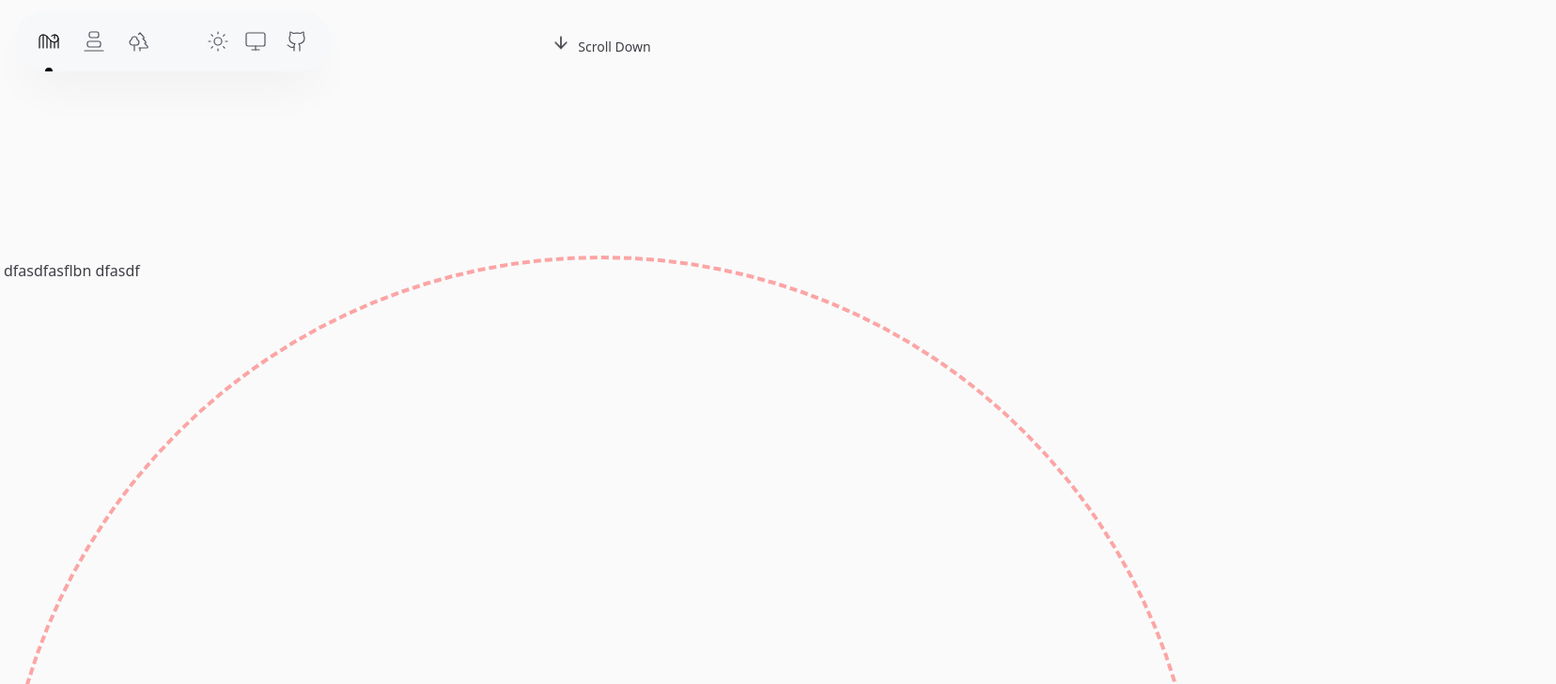
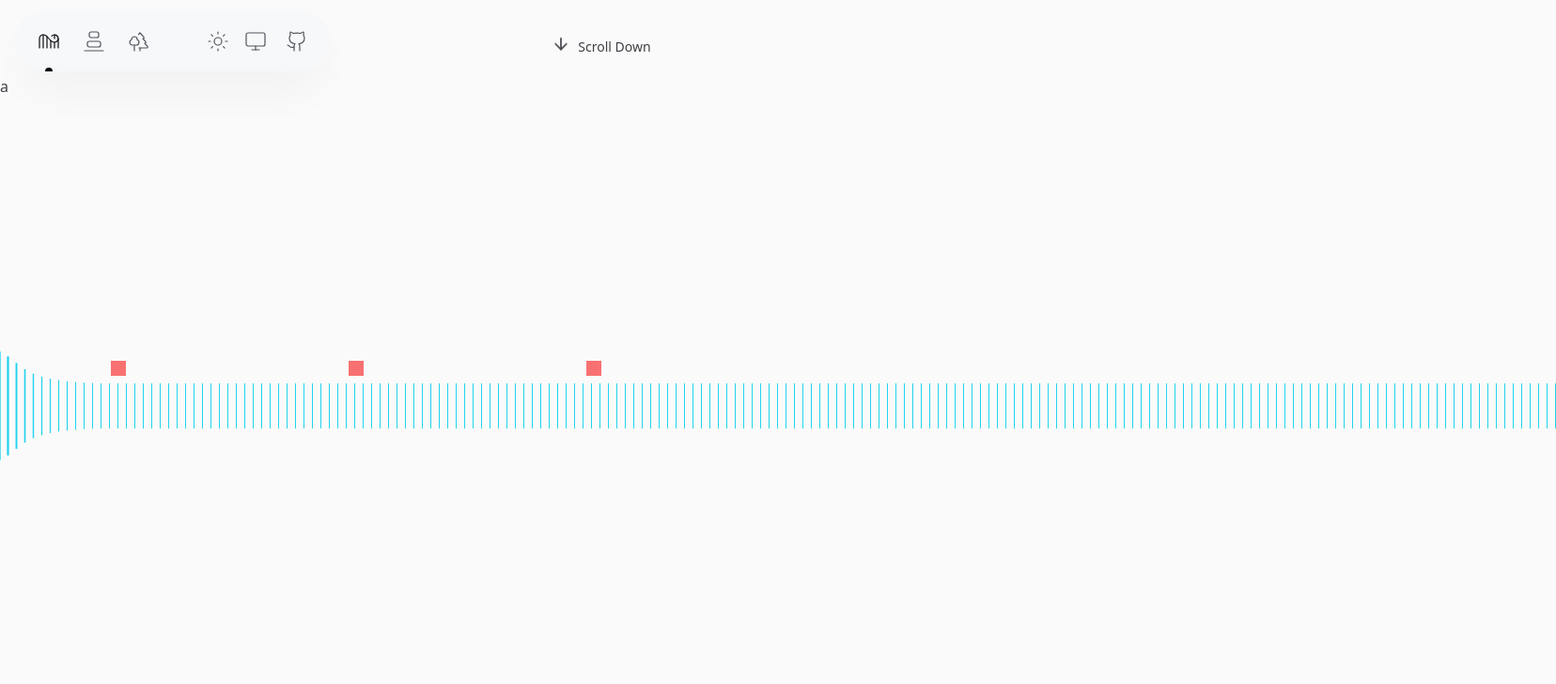
Before and after one commit to adamplesnik/scroll-driven-showcase, a React (Vite) app: page / in a window 1280 px wide. Shown: the top 728 px of the page at 94% size, 1656 px wide, since content can reach past the window. Built offline with nearby package versions, Linux system fonts and the light colour scheme; what @adam.plesnik/tailwindcss-scroll-driven-animations would draw is missing.

Commit message:
Try some things

```diff
--- a/src/pages/circle/index.tsx
+++ b/src/pages/circle/index.tsx
@@ -6,16 +6,32 @@ const Circle = () => {
     <BaseWithNav>
       <ScrollDown />
       <div className="h-[300vh] scope/rotation">
-        <div className="sticky top-0 flex gap-1">
-          {[...Array(333)].map((i) => (
-            <span key={i} className="animate-reveal h-20 w-px bg-red-100 timeline"></span>
-          ))}
+        <div className="animate-to-translate-x-50 sticky top-96 flex h-20 w-full translate-x-1/2 flex-col gap-2 timeline">
+          <div className="sticky top-48 flex justify-between">
+            {[...Array(6)].map((e, i) => (
+              <span className="size-4 bg-red-400" key={e + i}></span>
+            ))}
+          </div>
+          <div className="flex gap-2">
+            {[...Array(256)].map((e, i) => (
+              <div className="flex h-full items-stretch justify-center">
+                <span
+                  key={e + i}
+                  className="h-12 w-px animate-reveal bg-cyan-400 timeline"
+                  style={{
+                    animationDelay: (i * 100).toString() + 'ms',
+                    // opacity: (i * 0.01).toString(),
+                  }}
+                ></span>
+              </div>
+            ))}
+          </div>
         </div>
-        <div className="sticky top-0 flex h-screen justify-center pt-48 ">
+        {/* <div className="sticky top-0 flex h-screen justify-center pt-48 ">
           <div className="animate-to-rotate-0 size-[200vh] rotate-180 rounded-full border-4 border-dashed border-red-300 timeline/rotation">
             dfasdfasflbn dfasdf
           </div>
-        </div>
+        </div> */}
         <div className="view-timeline/rotation">a</div>
       </div>
     </BaseWithNav>
--- a/tailwind.config.js
+++ b/tailwind.config.js
@@ -9,13 +9,15 @@ export default {
     extend: {
       animation: {
         gradient: 'gradient 5s ease-in-out forwards',
-        reveal: 'reveal 5s ease-in-out forwards',
+        line: 'line 5s cubic-bezier(0.65, 0.05, 0.17, 0.99) forwards',
+        reveal: 'reveal 5s cubic-bezier(0.65, 0.05, 0.17, 0.99) forwards',
         'to-height-full': 'to-height-full 5s linear forwards',
         'to-max-width-unset': 'to-max-width-unset 5s linear forwards',
         'to-opacity-full': 'to-opacity-full 5s ease-in-out forwards',
         'to-rotate-0': 'to-rotate-0 5s ease-in-out forwards',
         'to-stroke-dashoffset-0': 'to-stroke-dashoffset-0 5s ease-in-out forwards',
         'to-translate-x-0': 'to-translate-x-0 5s ease-in-out forwards',
+        'to-translate-x-50': 'to-translate-x-50 5s ease-in-out forwards',
         'to-translate-y-0': 'to-translate-y-0 5s ease-in-out forwards',
         'stroke-opacity':
           'to-opacity-full 5s ease-in-out forwards, to-translate-x-0 5s ease-in-out forwards',
@@ -38,6 +40,9 @@ export default {
         'to-rotate-0': {
           to: { transform: 'rotateX(0)' },
         },
+        line: {
+          '50%': { height: '200%', transform: 'translateY(-50%)' },
+        },
         reveal: {
           '50%': {
             opacity: 1,
@@ -58,6 +63,9 @@ export default {
         },
         'to-translate-x-0': {
           to: { transform: 'translateX(0)' },
+        },
+        'to-translate-x-50': {
+          to: { transform: 'translateX(-50vw)' },
         },
         'to-translate-y-0': {
           to: { transform: 'translateY(0)' },
```
